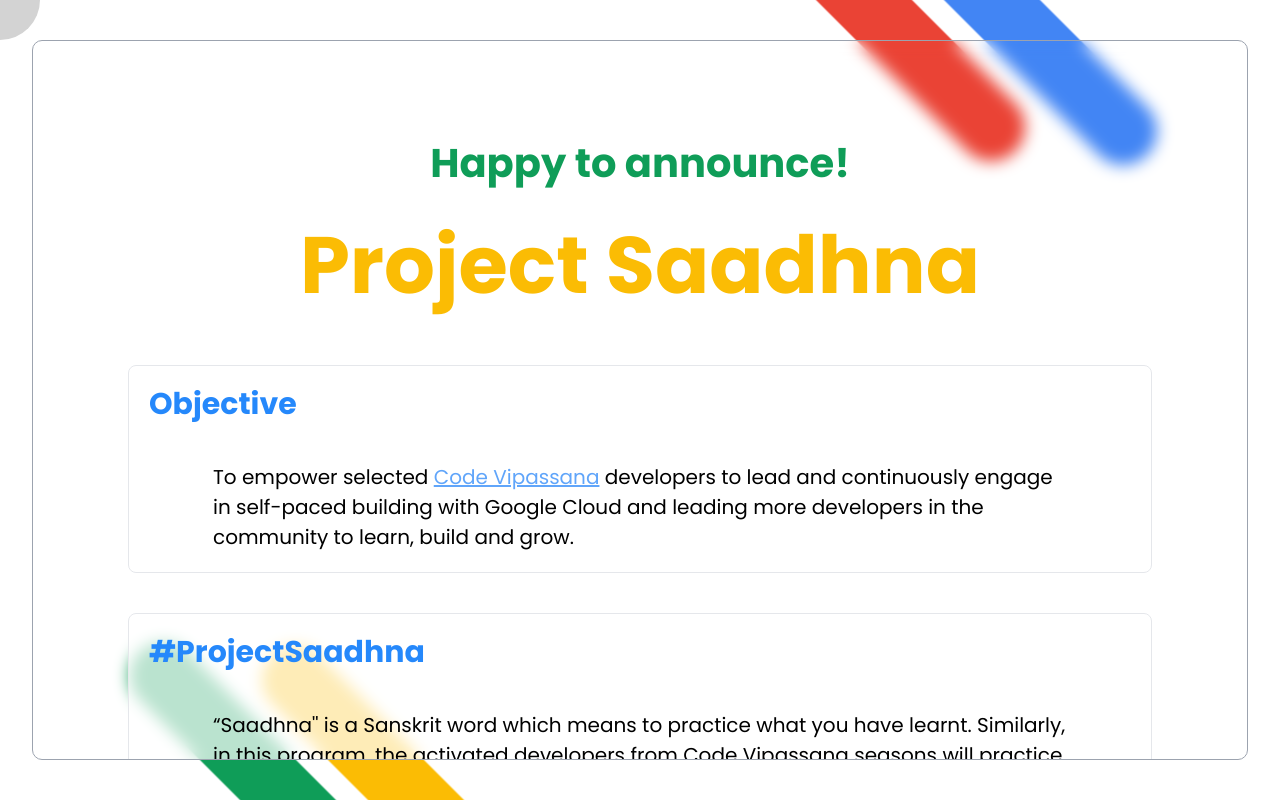
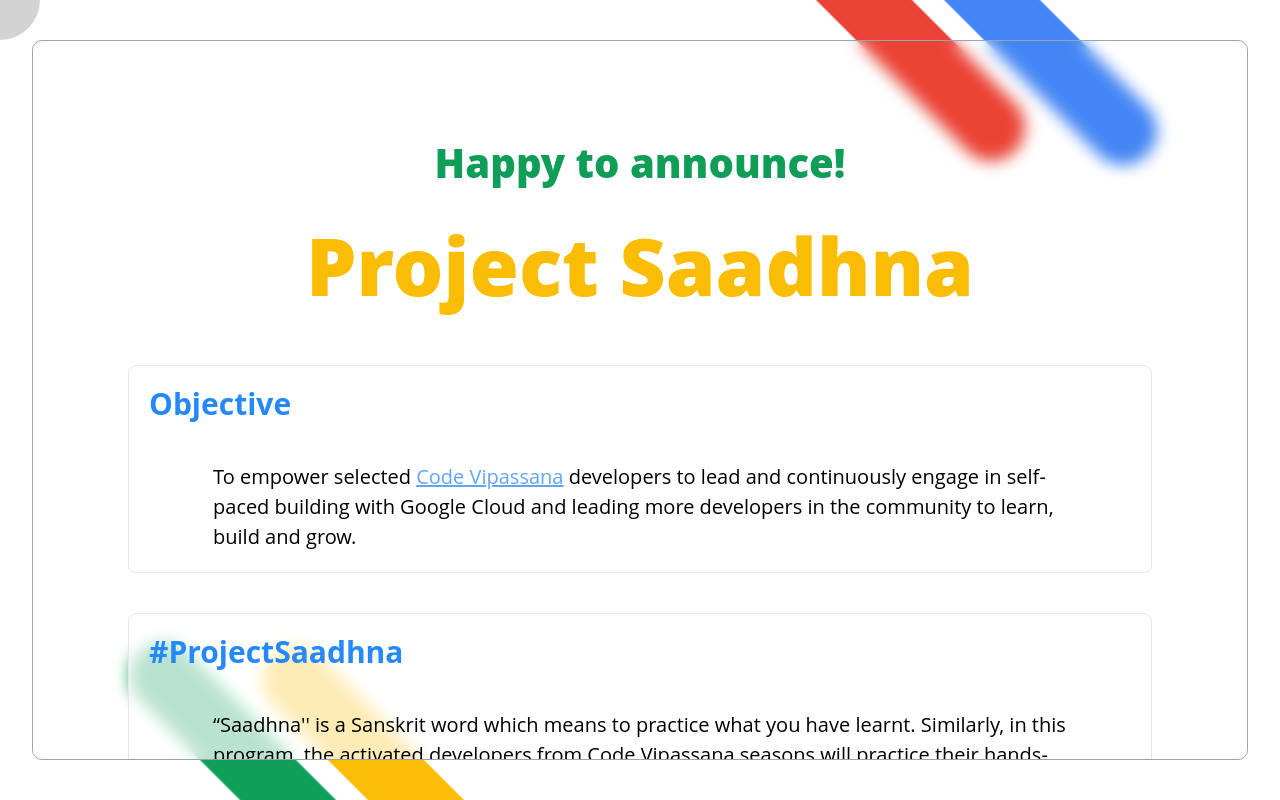
Before and after one commit to projectsaadhna/projectsaadhna.github.io, a React (Create React App) app: page / in a window 1280 px wide. Built offline with nearby package versions, Linux system fonts and the light colour scheme; the HTML template or start-up script is replaced by a standard one.

Commit message:
Update index.css

```diff
--- a/src/index.css
+++ b/src/index.css
@@ -6,5 +6,5 @@
   margin: 0;
   padding: 0;
   box-sizing: border-box;
-  font-family: 'Poppins', sans-serif;
+  font-family: 'Open Sans', sans-serif;
 }
```
